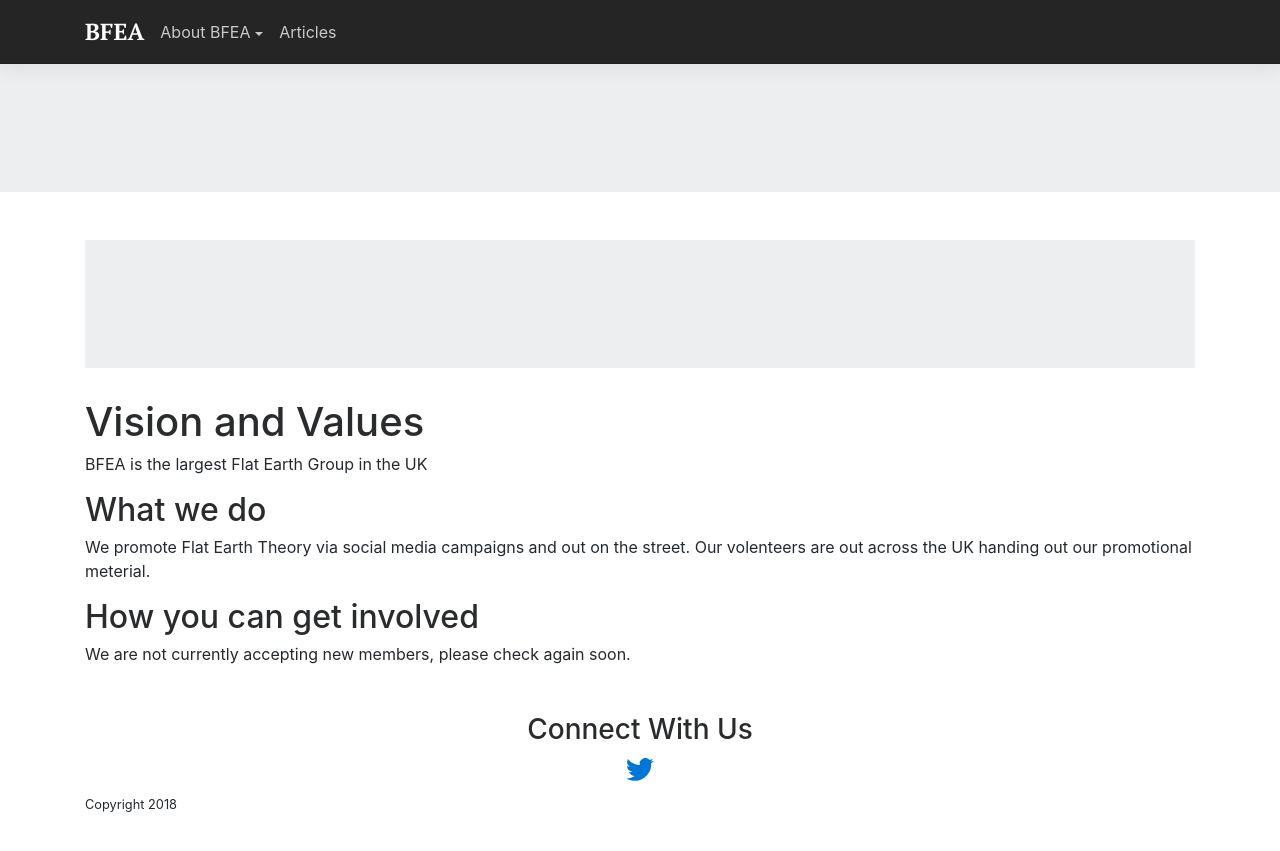
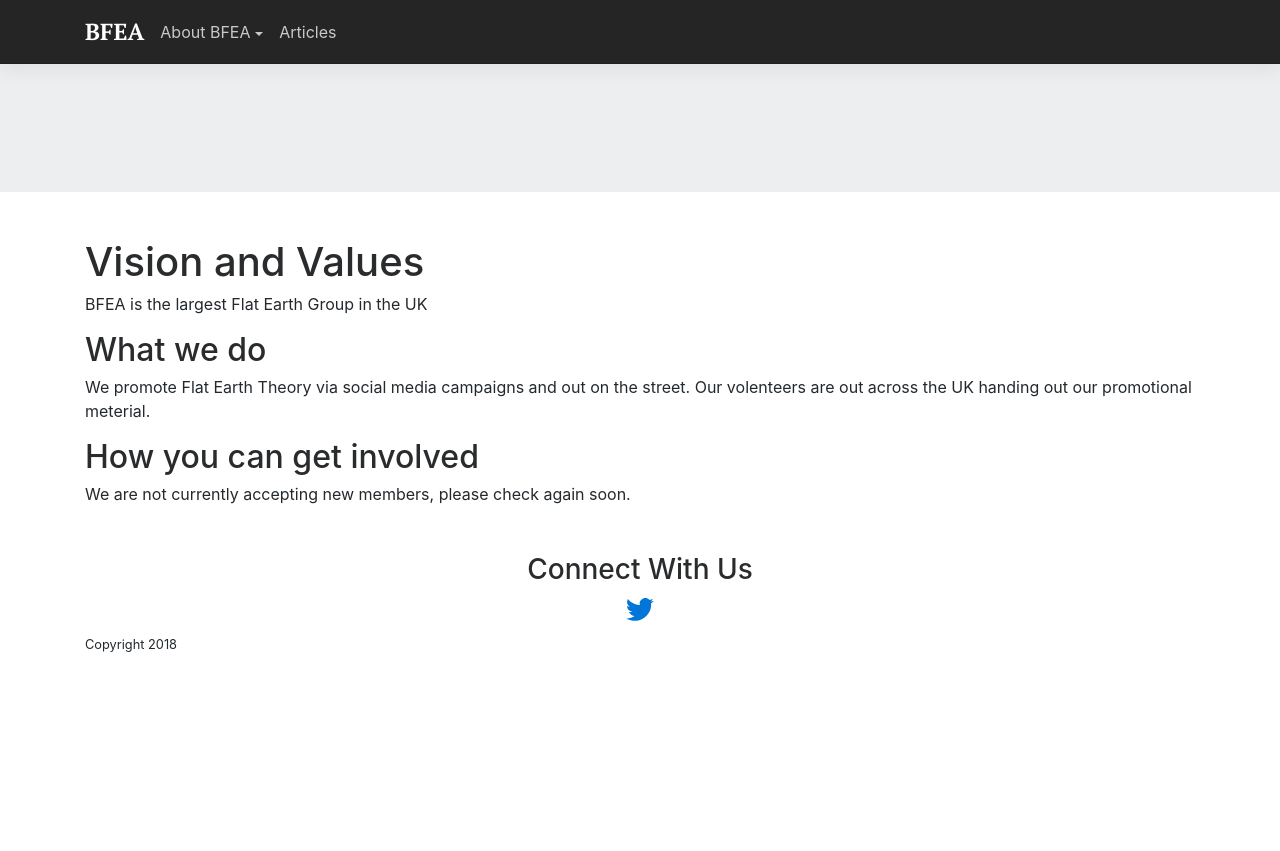
Before and after one commit to krussll/etsysimplicity, a Jekyll site: the page built from about/vision-and-values.md, in a window 1280 px wide. Shown: the top 851 px of the page. Built offline with Jekyll 4.4.1, drawn with Linux system fonts in a browser that asks for light colours; nearby versions of some CDN libraries; our own code applies the rules of GitHub Pages for plain Markdown files.

Commit message:
Update vision-and-values.md

```diff
--- a/about/vision-and-values.md
+++ b/about/vision-and-values.md
@@ -1,12 +1,9 @@
 ---
 #
 layout: default
+image: coast.jpeg
 ---
 
-<div class="jumbotron" style="url(/images/coast.jpeg) no-repeat center center;">
-  <div class="container text-center">
-  </div>
-</div>
 # Vision and Values
 BFEA is the largest Flat Earth Group in the UK
 
```
